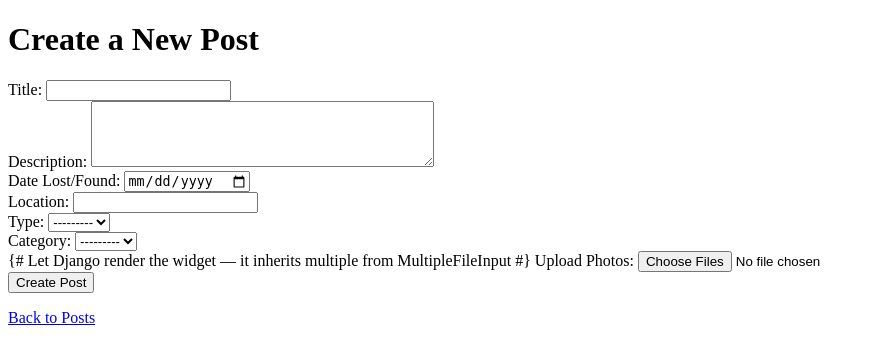
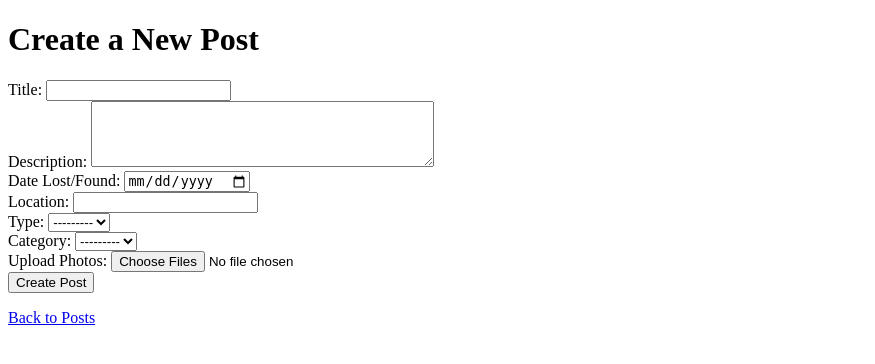
Before and after one commit to iafuad/CAMPUS, a Django app: page /lost-found/new/ in a window 1280 px wide. Shown: the top 364 px of the page, without its empty margins (0-875 px from the left). Run offline with Django 5.2, Linux system fonts and the light colour scheme; the visitor is signed in with stand-in values (Sample User, id 1); data that the repository does not hold is empty.

Commit message:
Remove invalid comment

```diff
--- a/templates/lost_found/post_form.html
+++ b/templates/lost_found/post_form.html
@@ -48,8 +48,6 @@
         {{ form.category }} {{ form.category.errors }}
       </div>
       <div>
-        {# Let Django render the widget — it inherits multiple from
-        MultipleFileInput #}
         <label for="id_uploaded_photos">Upload Photos:</label>
         {{ form.uploaded_photos }} {{ form.uploaded_photos.errors }}
       </div>
```
